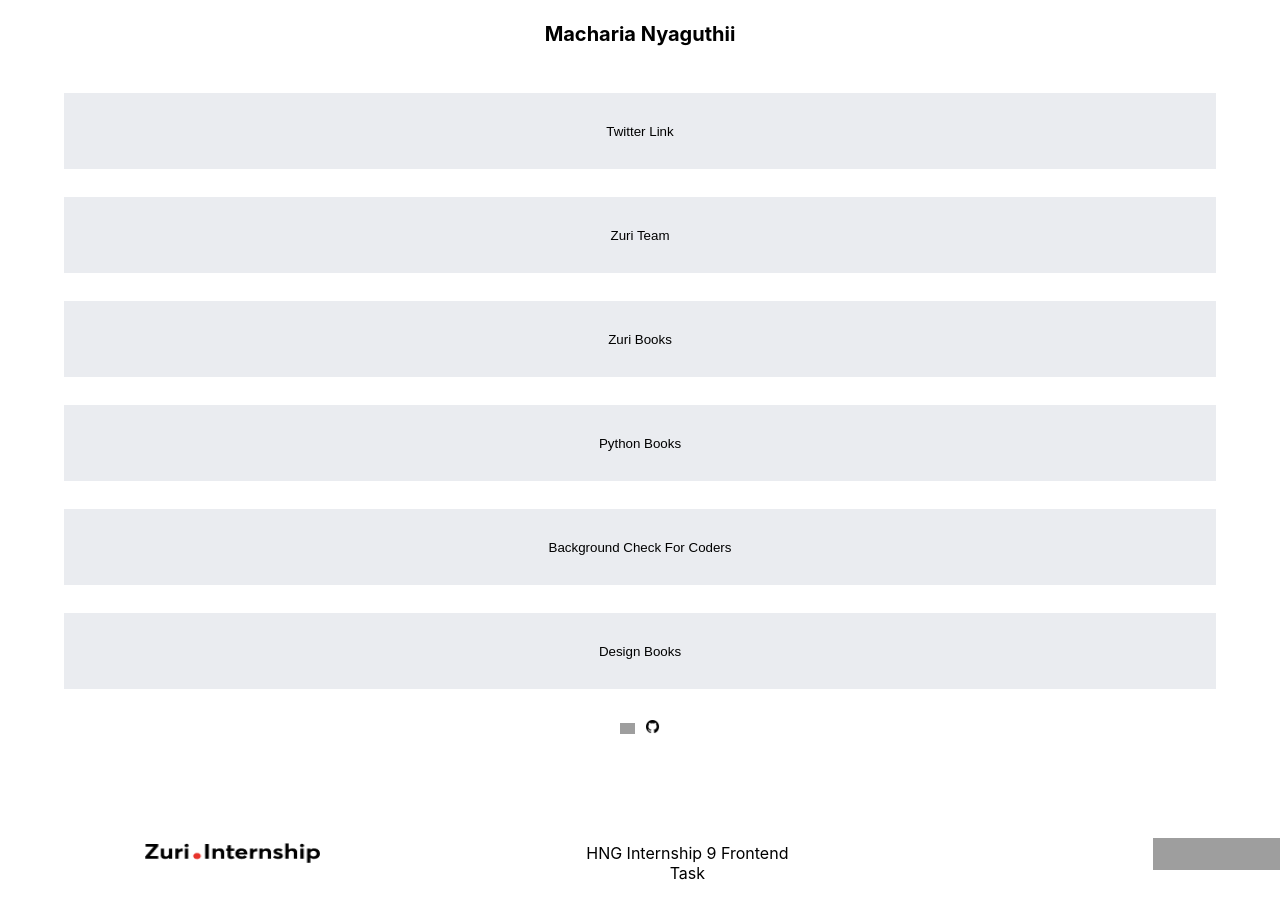
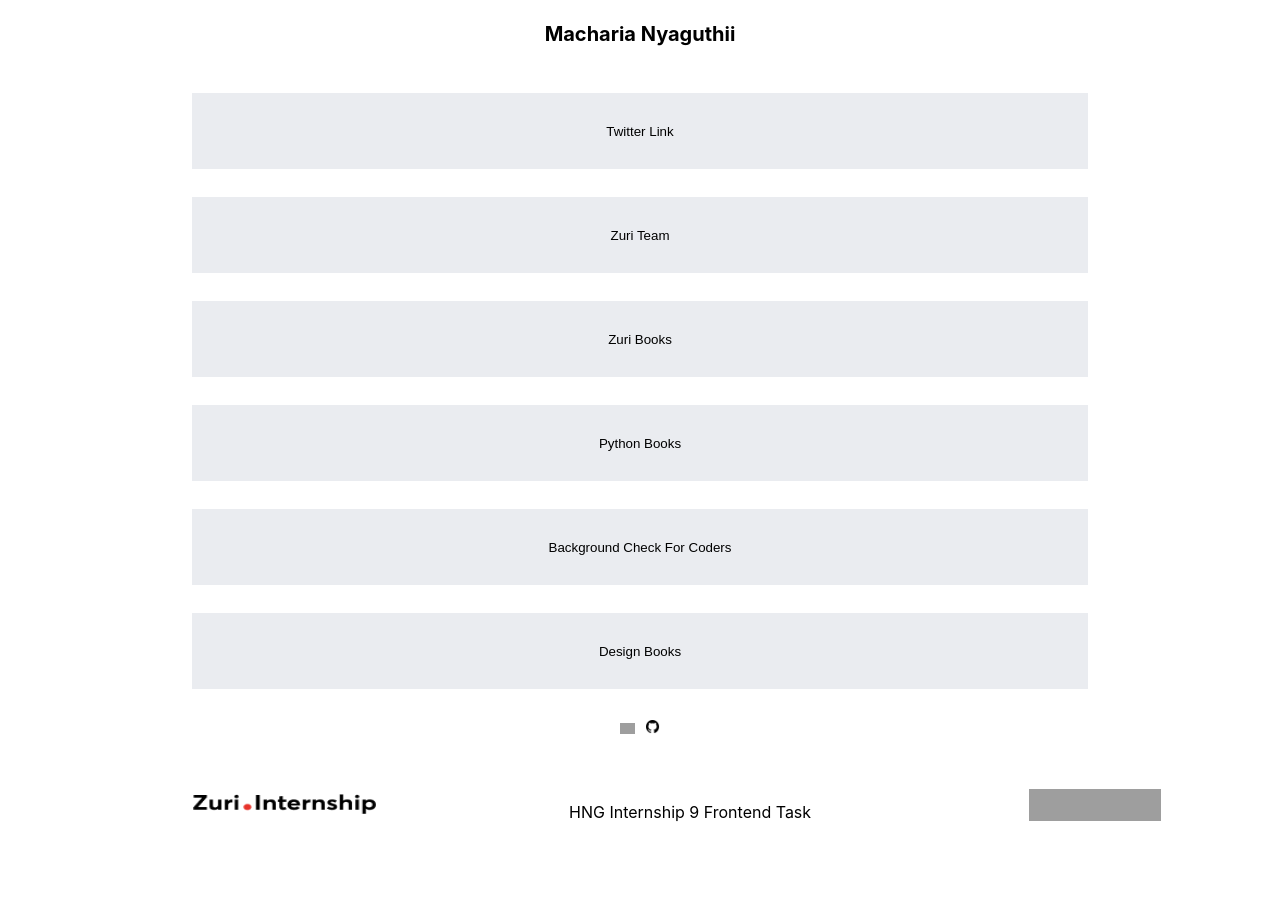
Before and after one commit to Monica-Macharia/hngproject, a React (Create React App) app in the folder hng-app/: page / in a window 1280 px wide. Shown: the part 139-1038 px from the top of the page. After the commit the page ends 977 px from the top, so only its background shows below. Built offline with nearby package versions, Linux system fonts and the light colour scheme; grey boxes are pictures that could not be loaded.

Commit message:
added hidden attribute for slack

```diff
--- a/hng-app/src/App.css
+++ b/hng-app/src/App.css
@@ -21,9 +21,9 @@ line-height: 30px;
 }
 button{
 
-  width: 1152px;
+  width:70%;
   height: 76px;
- position: relative;
+ /* position: relative; */
  padding-left: 144px;
  padding-right: 144px;
  margin-top: 28px;
@@ -52,23 +52,25 @@ height: 32px;
 }
 div.footer{
   display: flex;
-  margin-top: 100px;
+  margin-top: 4%;
 }
 img.zuriname{
-  padding-left: 144px;
+  padding-left: 15%;
 }
 p.internship{
-  margin-left:  250px;
-  margin-top: 5px
+  margin-left:  15%;
+  margin-top: 1%
 }
 img.good{
-  margin-left: 350px;
+  margin-left: 17%;
 }
 button:hover {
   background-color: #D0D5DD;
 }
 
-
+h2#slack{
+  display: none;
+}
 
 /*
 .App-logo {
--- a/hng-app/src/App.js
+++ b/hng-app/src/App.js
@@ -18,7 +18,7 @@ function App() {
         <p>
 
           <h2 id='twitter'>Macharia Nyaguthii</h2>
-          {/* <h2 id='slack'>Moni</h2> */}
+          <h2 id='slack'>Moni</h2>
         </p>
        </header>
       <div className= "links">
--- a/hng-app/src/Python.js
+++ b/hng-app/src/Python.js
@@ -1,6 +1,6 @@
 function Python(){
     return(
-        <a href="https://books.zuri.team/python-for-beginners"><button id= "book__python’"> Python Books</button></a>
+        <a href="https://books.zuri.team/python-for-beginners"><button id= "book__python"> Python Books</button></a>
     )
 }
 export default Python;
```
